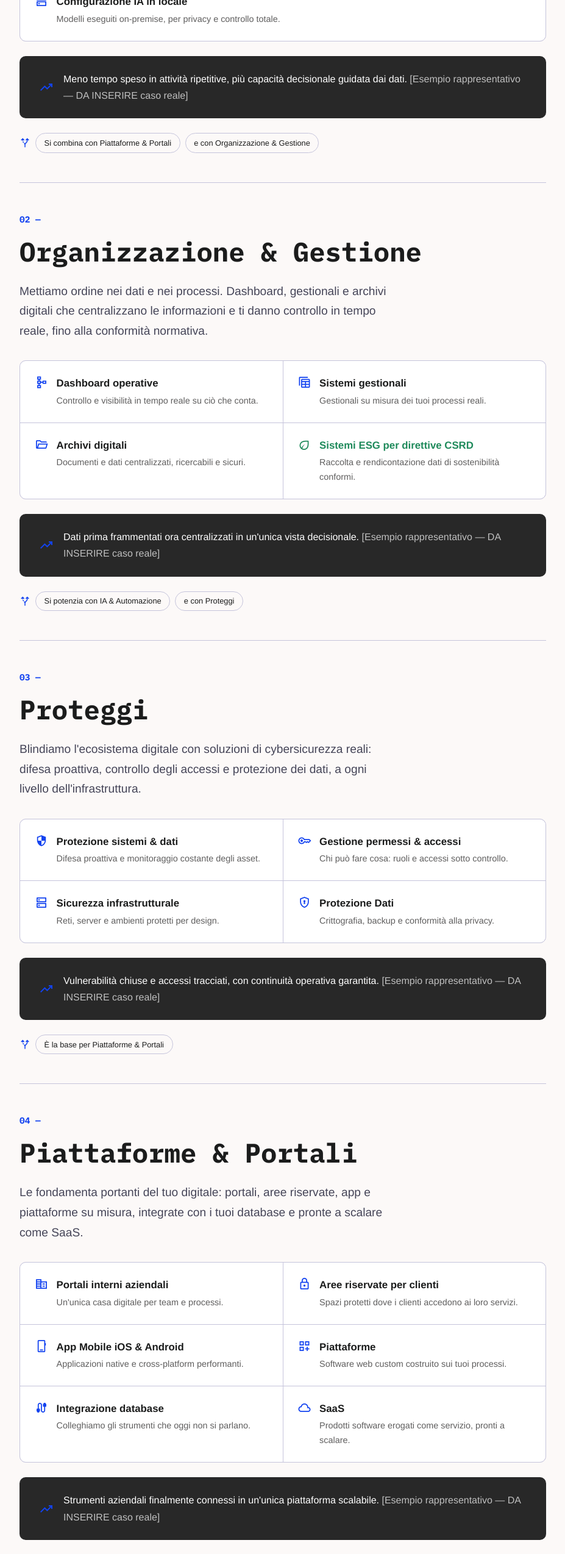
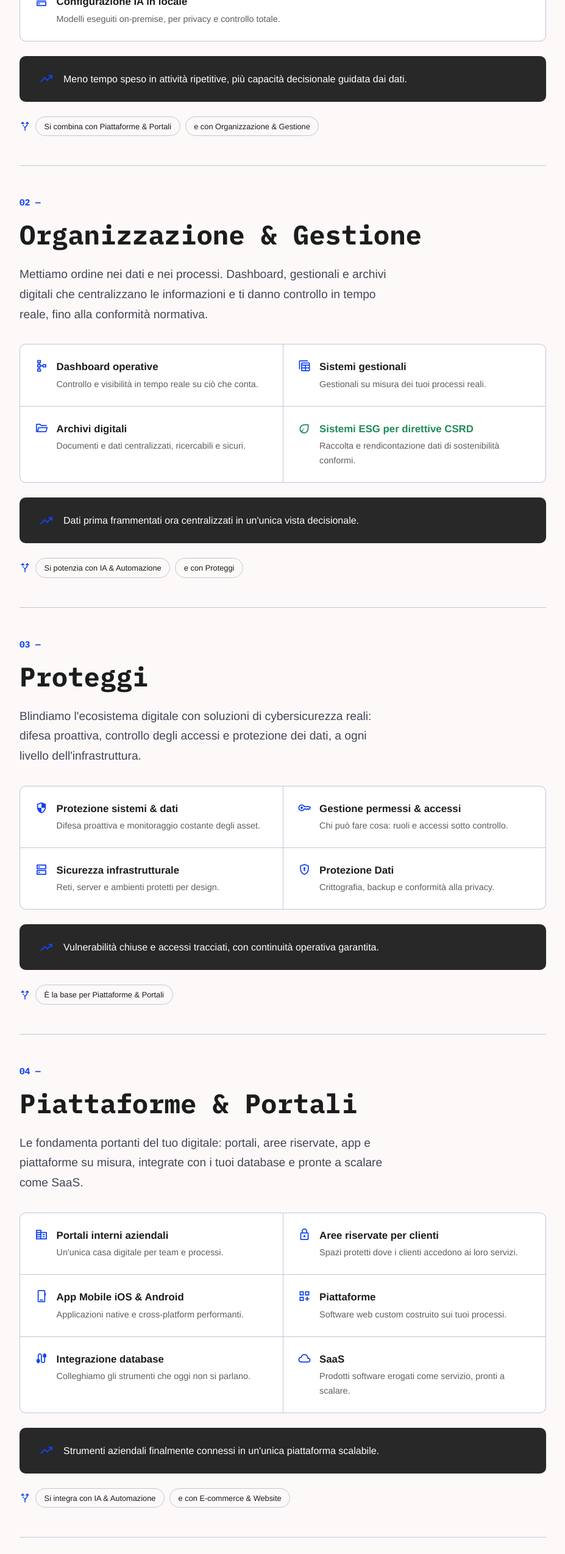
Before and after one commit to CiMa-Progetti/cimaprogetti-it, a Next.js app in the folder frontend/: page /servizi in a window 1280 px wide. Shown: the part 1180-3729 px from the top of the page at 61% size, without its empty margins (336-1263 px from the left). Built offline with nearby package versions, Linux system fonts and the light colour scheme.

Commit message:
removed placeholders

```diff
--- a/frontend/src/app/chi-siamo/page.tsx
+++ b/frontend/src/app/chi-siamo/page.tsx
@@ -61,7 +61,7 @@ const TEAM: TeamMember[] = [
     photo: "team",
     pos: "70% center",
   },
-  {
+/*   {
     name: "[DA INSERIRE]",
     role: "Engineering",
     bio: "Profilo del team in arrivo. Inserisci avatar, nome e bio dal file system.",
@@ -90,7 +90,7 @@ const TEAM: TeamMember[] = [
     role: "Project Management",
     bio: "Profilo del team in arrivo. Inserisci avatar, nome e bio dal file system.",
     placeholder: true,
-  },
+  }, */
 ];
 
 const FOUNDERS: Founder[] = [
--- a/frontend/src/app/servizi/page.tsx
+++ b/frontend/src/app/servizi/page.tsx
@@ -33,7 +33,7 @@ const AREE: {
     result: (
       <>
         Meno tempo speso in attività ripetitive, più capacità decisionale guidata dai dati.{" "}
-        <span style={{ opacity: 0.7 }}>[Esempio rappresentativo — DA INSERIRE caso reale]</span>
+        {/* <span style={{ opacity: 0.7 }}>[Esempio rappresentativo — DA INSERIRE caso reale]</span> */}
       </>
     ),
     cross: [
@@ -56,7 +56,7 @@ const AREE: {
     result: (
       <>
         Dati prima frammentati ora centralizzati in un'unica vista decisionale.{" "}
-        <span style={{ opacity: 0.7 }}>[Esempio rappresentativo — DA INSERIRE caso reale]</span>
+        {/* <span style={{ opacity: 0.7 }}>[Esempio rappresentativo — DA INSERIRE caso reale]</span> */}
       </>
     ),
     cross: [
@@ -79,7 +79,7 @@ const AREE: {
     result: (
       <>
         Vulnerabilità chiuse e accessi tracciati, con continuità operativa garantita.{" "}
-        <span style={{ opacity: 0.7 }}>[Esempio rappresentativo — DA INSERIRE caso reale]</span>
+        {/* <span style={{ opacity: 0.7 }}>[Esempio rappresentativo — DA INSERIRE caso reale]</span> */}
       </>
     ),
     cross: [{ label: "È la base per Piattaforme & Portali", to: "piat" }],
@@ -101,7 +101,7 @@ const AREE: {
     result: (
       <>
         Strumenti aziendali finalmente connessi in un'unica piattaforma scalabile.{" "}
-        <span style={{ opacity: 0.7 }}>[Esempio rappresentativo — DA INSERIRE caso reale]</span>
+        {/* <span style={{ opacity: 0.7 }}>[Esempio rappresentativo — DA INSERIRE caso reale]</span> */}
       </>
     ),
     cross: [
@@ -124,7 +124,7 @@ const AREE: {
     result: (
       <>
         Più richieste qualificate grazie a percorsi di conversione ottimizzati.{" "}
-        <span style={{ opacity: 0.7 }}>[Esempio rappresentativo — DA INSERIRE caso reale]</span>
+        {/* <span style={{ opacity: 0.7 }}>[Esempio rappresentativo — DA INSERIRE caso reale]</span> */}
       </>
     ),
     cross: [{ label: "Si potenzia con IA & Automazione", to: "ia" }],
@@ -145,7 +145,7 @@ const AREE: {
     result: (
       <>
         Un unico interlocutore per progettare, realizzare e far crescere il digitale.{" "}
-        <span style={{ opacity: 0.7 }}>[Esempio rappresentativo — DA INSERIRE caso reale]</span>
+        {/* <span style={{ opacity: 0.7 }}>[Esempio rappresentativo — DA INSERIRE caso reale]</span> */}
       </>
     ),
     cross: [{ label: "Accompagna tutte le altre aree", to: "ia" }],
```
